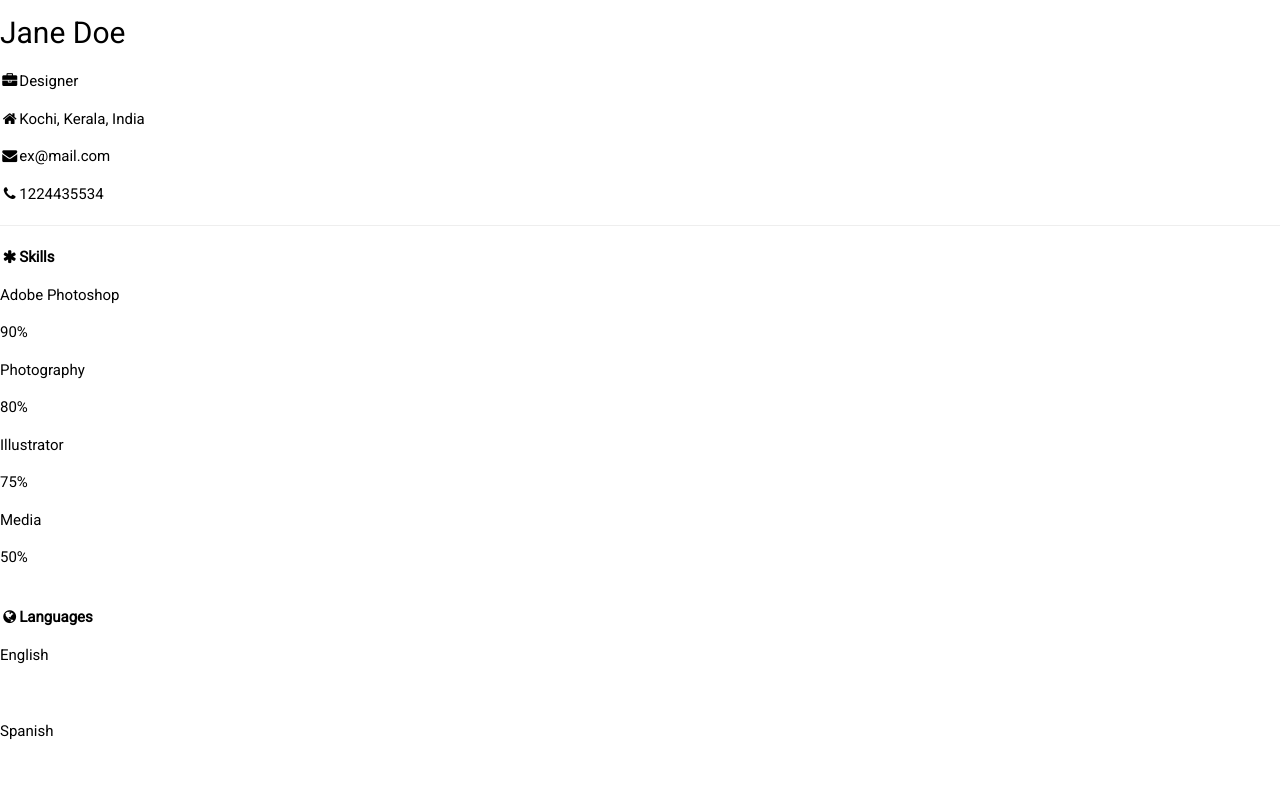
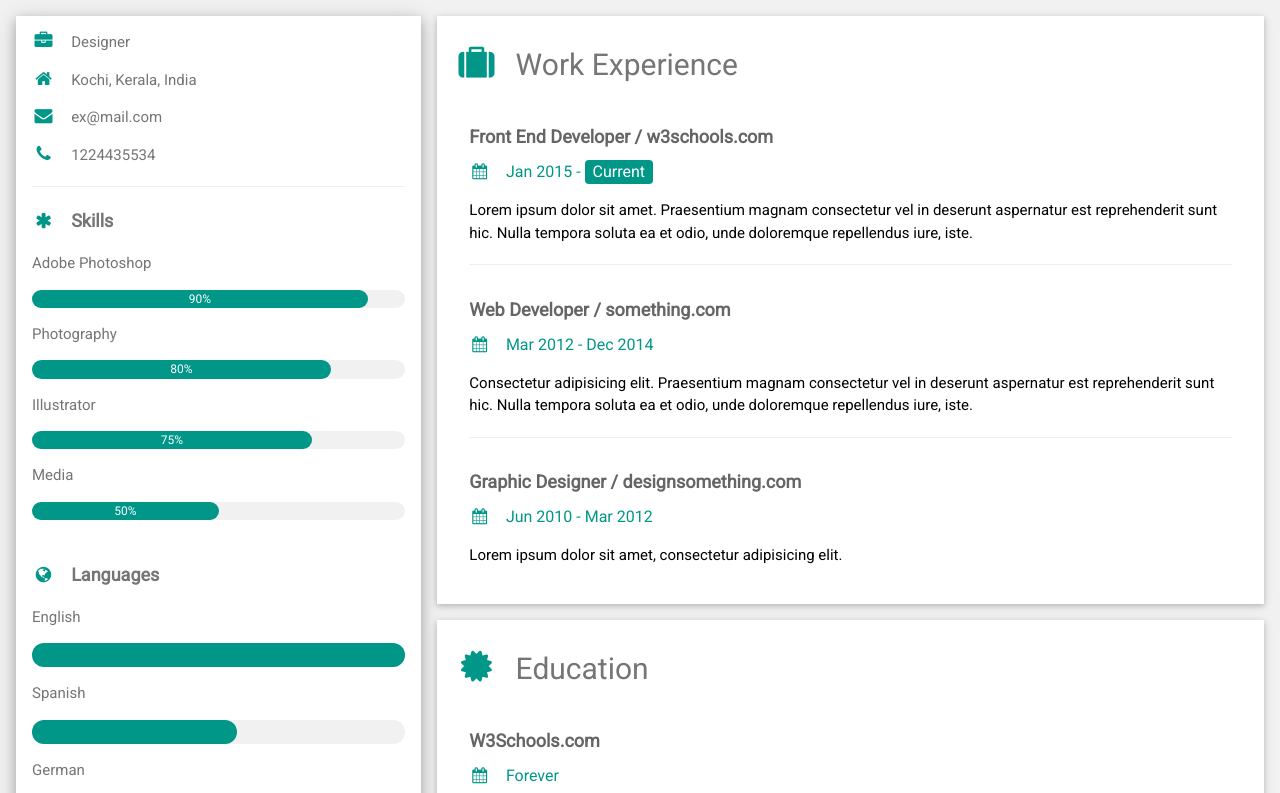
Before and after one commit to shahulnm/shahul.github.io, a plain HTML site: page index.html in a window 1280 px wide. Shown: the top 793 px of the page. Drawn offline with nearby package versions, Linux system fonts and the light colour scheme.

Commit message:
Update index.html

```diff
--- a/index.html
+++ b/index.html
@@ -3,7 +3,7 @@
 <html><head><title>W3.CSS Template</title>
 <meta charset="UTF-8">
 <meta name="viewport" content="width=device-width, initial-scale=1">
-<link rel="stylesheet" href="css/w3.css">
+<link rel="stylesheet" href="css/style.css">
 <link rel="stylesheet" href="css/print.css" media="print">
 <link rel="stylesheet" href="https://fonts.googleapis.com/css?family=Roboto">
 <link rel="stylesheet" href="https://cdnjs.cloudflare.com/ajax/libs/font-awesome/4.7.0/css/font-awesome.min.css">
```
